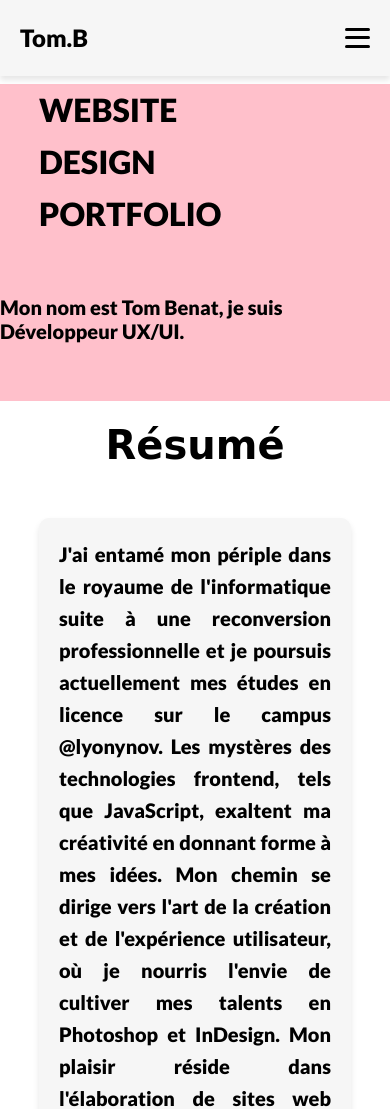
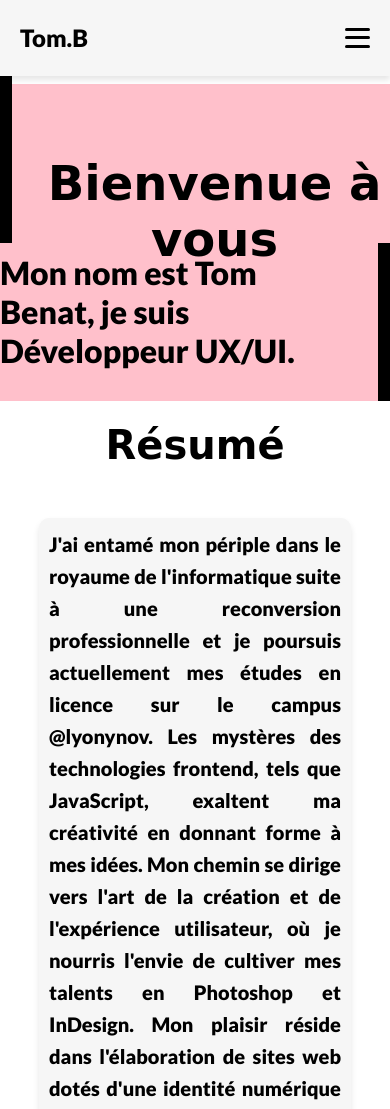
Before and after one commit to godafflig/portfolioUX, a website: page index.html in a window 390 px wide. Shown: the top 1109 px of the page. Drawn offline with nearby package versions, Linux system fonts and the light colour scheme; a web font is replaced by a local one.

Commit message:
big advancement

```diff
--- a/index.html
+++ b/index.html
@@ -1,5 +1,5 @@
 <!DOCTYPE html>
-<html lang="fr">
+<html lang="fr" >
 
 <head>
     <meta charset="UTF-8">
@@ -12,9 +12,10 @@
     <script src="https://cdn.jsdelivr.net/npm/locomotive-scroll@4.1.4/dist/locomotive-scroll.min.js"></script>
 </head>
 
-<body data-scroll-container>
-    <section id="landingPage" >
-        <div class="header">
+<body >
+    <div data-scroll-container>
+    <section id="landingPage" data-scroll-section>
+        <div class="header" >
             <h3>Tom.B</h3>
             <div></div>
             <div class="nav">
@@ -28,21 +29,18 @@
         </div>
         <div class="sidebar">
             <div class="title">
-                <h1 class="title-line" data-scroll data-scroll-speed="3">
-                    <span>W</span><span>E</span><span>B</span><span>S</span><span>I</span><span>T</span><span>E</span>
-                </h1>
-                <h1 class="title-line" data-scroll data-scroll-speed="2">
-                    <span>D</span><span>E</span><span>S</span><span>I</span><span>G</span><span>N</span>
-                </h1>
-                <h1 class="title-line" data-scroll data-scroll-speed="1">
-                    <span>P</span><span>O</span><span>R</span><span>T</span><span>F</span><span>O</span><span>L</span><span>I</span><span>O</span>
-                </h1>
+                <p class="title-line" data-scroll data-scroll-speed="3">Bienvenue à vous</p>
             </div>
-            <div class="strip"></div>
+
+            <div class="strip" data-scroll data-scroll-speed="8"></div>
+
+            <div class="strip5" data-scroll data-scroll-speed="3"></div>
         </div>
         <div class="para">
             <h2>Mon nom est Tom Benat, je suis Développeur UX/UI.</h2>
         </div>
+        <div class="strip5" data-scroll data-scroll-speed="3"></div>
+
     </section>
 
     <section id="about" data-scroll-section>
@@ -69,15 +67,18 @@
     <section id="skills" data-scroll-section>
         <div class="strip3">
             <img class="photo" src="img/TomBenat.jpg">
+
             <div class="bio">
-                <h4 class="h2">Benat Tom</h4>
-                <h4 class="h2">Lyon</h4>
-                <h4 class="h4 non">25 ans</h4>
-                <h4 class="h4">Développeur Web</h4>
-                <h4 class="h4">Designer UI/UX</h4>
+                <h4 class="h2" data-scroll data-scroll-speed="1">Benat Tom</h4>
+                <h4 class="h2" data-scroll data-scroll-speed="1">Lyon</h4>
+                <h4 class="h4" data-scroll data-scroll-speed="1">25 ans</h4>
+                <h4 class="h4" data-scroll data-scroll-speed="1">Développeur Web</h4>
+                <h4 class="h4" data-scroll data-scroll-speed="1">Designer UI/UX</h4>
             </div>
         </div>
-        <div class="education">
+        <div class="strip6" data-scroll data-scroll-speed="9"></div>
+
+        <div class="education" data-scroll data-scroll-speed="1">
             <h4 class="h4 imp2">YNOV - Lyon</h4>
             <h4 class="h4 imp">Bachelor informatique</h4>
             <h4 class="h4 imp2">2022 - 2024</h4>
@@ -87,14 +88,14 @@
             <h4 class="h4 imp2">2024 - 2025</h4>
             <br>
         </div>
-        <div class="experience">
+        <div class="experience" data-scroll data-scroll-speed="3">
             <h3 class="h3">Expérience</h3>
             <h4 class="h4 imp">Développeur Web</h4>
             <h4 class="h4 imp2">Stage de Développeur (6mois)</h4>
             <h4 class="h4 imp2">Freelance Développeur</h4>
             <h4 class="h4 imp2">Alternance en UX/UI (1an)</h4>
         </div>
-        <div class="skills-set">
+        <div class="skills-set" data-scroll data-scroll-speed="1">
             <h3 class="h2">Compétences</h3>
             <ul class="ul">
                 <li class="html li">HTML / CSS</li>
@@ -105,9 +106,12 @@
         </div>
     </section>
 
-    <section id="projects">
-        <div class="cover" data-scroll data-scroll-speed="2">
-            <h3 class="project-title" data-scroll>Projets</h3>
+    <section id="projects" data-scroll-section>
+        <h3 class="project-title" data-scroll-speed="1" data-scroll>Projets</h3>
+        <div class="cover" data-scroll data-scroll-speed="1">
+            <h2 class="cover-title">Mes projets</h2>
+            <h4 class="cover-tagline">Voici quelques projets sur lesquels j'ai travaillé.</h4>
+            <h4 class="cover-tagline">Cliquez sur l'image pour voir le projet.</h4>
         </div>
         <div class="projects-container">
             <div class="project" data-scroll data-scroll-speed="2">
@@ -146,17 +150,17 @@
             <a class="nav-btn" href="mailto:tombenat99@hotmail.fr">ENVOYER VOTRE MESSAGE</a>
         </div>
 
-    <section id="footer">
+    <section id="footer" data-scroll-section>
 
         <div class="scroll-indicator">
-            <a href="#landingPage"><i class="fa fa-arrow-up"></i></a>
+            <a href="#landingPage" data-scroll data-scroll-speed="4"><i class="fa fa-arrow-up"></i></a>
         </div>
-        <div class="link">
+        <div class="link" data-scroll data-scroll-speed="1">
             <a class="footer-link" href="#about">À propos</a>
             <a class="footer-link" href="#skills">Compétences</a>
             <a class="footer-link" href="#projects">Projets</a>
         </div>
-        <div class="footer-social-icons">
+        <div class="footer-social-icons" >
             <ul>
                 <li><a href="https://github.com/godafflig"><i class="fa fa-github" aria-hidden="true"></i></a></li>
                 <li><a href="https://www.linkedin.com/in/tom-benat-764a171a1/"><i class="fa fa-linkedin" aria-hidden="true"></i></a></li>
@@ -164,12 +168,14 @@
             </ul>
         </div>
         <div class="sidebar2">
-            <p>© 2024. Tous droits réservés.</p>
             <div class="strip2"></div>
         </div>
+        </div>
+
     </section>
 
     <script>
+
         document.addEventListener("DOMContentLoaded", function () {
             const loader = document.querySelector(".loader");
             const headerSpans = document.querySelectorAll(".header h3 span");
@@ -188,7 +194,7 @@
             const scroll = new LocomotiveScroll({
                 el: document.querySelector("[data-scroll-container]"),
                 smooth: true,
-                multiplier: 1.5
+                multiplier: 1
             });
 
             scroll.scrollTo(0, {
--- a/styles.css
+++ b/styles.css
@@ -25,7 +25,16 @@ body {
 }
 
 /* TEXT STYLES */
-h1, h2, h3, h4, p, a, .about-title, .project-title, .contact-title, .contact-tagline {
+h1,
+h2,
+h3,
+h4,
+p,
+a,
+.about-title,
+.project-title,
+.contact-title,
+.contact-tagline {
 	font-family: var(--font-primary);
 }
 
@@ -34,7 +43,8 @@ h1 {
 	line-height: 1;
 }
 
-h2, h4 {
+h2,
+h4 {
 	font-size: 20px;
 }
 
@@ -59,7 +69,11 @@ a:hover {
 }
 
 /* LAYOUTS */
-.header, .sidebar, .sidebar2, .sidebar3, .sidebar4 {
+.header,
+.sidebar,
+.sidebar2,
+.sidebar3,
+.sidebar4 {
 	position: absolute;
 	background-color: pink;
 }
@@ -86,16 +100,38 @@ a:hover {
 	height: 100%;
 }
 
-.strip, .strip2, .strip3 {
-    background-color: transparent;
+.strip,
+.strip2,
+.strip5,
+.strip6,
+.strip3 {
+	background-color: black;
 }
 
 .strip {
 	bottom: 0;
 	right: 0;
-    width: 7%;
-    height: 35%;
+	width: 3%;
+	height: 50%;
 	position: absolute;
+
+}
+
+.strip5 {
+	bottom: 100;
+	left: 0;
+	width: 3%;
+	height: 50%;
+	position: absolute;
+	animation: alternate;
+}
+.strip6 {
+	bottom: 10;
+	left: 0;
+	width: 1%;
+	height: 50%;
+	position: absolute;
+	border-radius: 10px;
 }
 
 .strip2 {
@@ -104,10 +140,13 @@ a:hover {
 	position: absolute;
 	bottom: 0;
 	right: 0;
+
 }
 
 .strip3 {
 	text-align: center;
+	background-color: var(--font-secondary);
+
 }
 
 /* NAVIGATION */
@@ -156,6 +195,10 @@ a:hover {
 
 /* Mobile Styles */
 @media (max-width: 768px) {
+	.para h2 {
+		font-size: 6rem;
+	}
+
 	.nav {
 		flex-direction: column;
 		gap: 15px;
@@ -174,19 +217,39 @@ a:hover {
 		padding-left: 5%;
 	}
 
-    .title-line span {
-        font-size: 2rem;
+	.title p {
+		font-size: 3rem;
+
 	}
+
+	.title-line {
+		font-size: 3rem;
+		text-align: center;
+	}
+
+
 
 	.projects-container {
 		display: flex;
 		flex-direction: column;
 		align-items: center;
 	}
+	.box {
+
+
+		padding: 10px !important; /* Espacement interne */
+
+
+	}
+
 }
 
 /* LANDING PAGE */
-#landingPage, #about, #skills, #projects, #contacts {
+#landingPage,
+#about,
+#skills,
+#projects,
+#contacts {
 	width: 100%;
 	height: 80%;
 	min-height: 50vh;
@@ -194,24 +257,32 @@ a:hover {
 	text-align: center;
 
 }
-#landingPage a i{
+
+#landingPage a i {
 	height: 250px;
 	width: 250px;
 	color: var(--secondary-color);
 }
 
-.title, .para {
+.title,
+.para {
 	position: absolute;
 	text-align: left;
 }
 
 .para {
-    top: 70%;
+	top: 60%;
 	right: 10%;
 }
 
+.para h2 {
+	font-size: 6rem;
+}
+
 /* SHARED STYLES FOR SECTIONS */
-.education, .experience, .skills-set {
+.education,
+.experience,
+.skills-set {
 	margin: 50px auto;
 	padding: 20px;
 	background-color: var(--background-light);
@@ -236,7 +307,9 @@ a:hover {
 	color: var(--secondary-color);
 }
 
-.education, .experience, .skills-set {
+.education,
+.experience,
+.skills-set {
 	background-color: #f9f9f9;
 	padding-top: 15px;
 	padding-bottom: 15px;
@@ -345,7 +418,7 @@ transform: scale(.9);
 }
 
 .sidebar2 {
-	width: 30%;
+	width: 20%;
 	height: 100%;
 	position: absolute;
 	top: 0;
@@ -375,7 +448,8 @@ transform: scale(.9);
 }
 
 .nav {
-    display: none; /* Masqué par défaut sur mobile */
+	display: none;
+	/* Masqué par défaut sur mobile */
 	flex-direction: column;
 	align-items: center;
 	position: fixed;
@@ -396,7 +470,7 @@ transform: scale(.9);
 }
 
 .nav ul li {
-    padding:10px 10px ;
+	padding: 10px 10px;
 }
 
 #footer .link a {
@@ -405,6 +479,7 @@ transform: scale(.9);
 	color: var(--secondary-color);
 	text-decoration: none;
 	transition: color 0.3s ease;
+	padding: 1px;
 }
 
 .nav ul li a {
@@ -471,21 +546,27 @@ transform: scale(.9);
 /* Responsive Design */
 @media (min-width: 767px) {
 
-
 	.header h3 span {
 		display: inline-block;
-        transform-origin: bottom; /* Point d'origine pour la rotation */
-        transform: rotateX(90deg); /* Position initiale hors de vue */
-        opacity: 0; /* Initialement invisible */
+		transform-origin: bottom;
+		/* Point d'origine pour la rotation */
+		transform: rotateX(90deg);
+		/* Position initiale hors de vue */
+		opacity: 0;
+		/* Initialement invisible */
 		transition: transform 0.6s ease-out, opacity 0.6s ease-out;
 	}
 
 	/* Classe pour déclencher l'animation */
 	.header h3 span.animate {
-        transform: rotateX(0); /* Retourne à sa position normale */
-        opacity: 1; /* Rendu visible */
+		transform: rotateX(0);
+		/* Retourne à sa position normale */
+		opacity: 1;
+		/* Rendu visible */
 	}
-    .header, .sidebar{
+
+	.header,
+	.sidebar {
 		width: 100%;
 	}
 
@@ -498,6 +579,7 @@ transform: scale(.9);
 		max-width: 50%;
 		height: 50%;
 	}
+
 	#skills {
 		grid-template-columns: 1fr;
 	}
@@ -507,13 +589,17 @@ transform: scale(.9);
 	}
 
 	.photo {
-        width: 120px;
-        height: 120px;
+		width: 300px;
+		height: 300px;
 	}
 
-    .education, .experience, .skills-set {
-        margin: 50px ; /* Centrer horizontalement avec un espacement vertical */
-        padding: 20px; /* Espacement interne */
+	.education,
+	.experience,
+	.skills-set {
+		margin: 50px;
+		/* Centrer horizontalement avec un espacement vertical */
+		padding: 20px;
+		/* Espacement interne */
 	}
 
 	.skills-set ul {
@@ -521,9 +607,7 @@ transform: scale(.9);
 	}
 
 
-    .projects-container {
-
-    }
+	.projects-container {}
 
 	.nav {
 		display: flex;
@@ -546,6 +630,7 @@ transform: scale(.9);
 	.hamburger {
 		display: none;
 	}
+
 	.footer-social-icons ul {
 		display: flex;
 		position: absolute;
@@ -598,8 +683,20 @@ transform: scale(.9);
 		color: var(--secondary-color);
 		text-decoration: none;
 		transition: color 0.3s ease;
+		padding: 10px;
+
 	}
-    .nav-btn.pos2{
+	#footer .link a:hover {
+		color: var(--primary-color);
+		text-decoration: line-through;
+	}
+
+	#footer .link a:active {
+		color: var(--secondary-color);
+		text-decoration: none;
+	}
+
+	.nav-btn.pos2 {
 		width: 80%;
 		height: 40px;
 		background-color: var(--secondary-color);
@@ -608,7 +705,8 @@ transform: scale(.9);
 	}
 
 }
-.nav-btn.pos2{
+
+.nav-btn.pos2 {
 	width: 80%;
 	height: 40px;
 	background-color: var(--secondary-color);
@@ -616,78 +714,87 @@ transform: scale(.9);
 	cursor: pointer;
 }
 
-/* Styles pour le conteneur des titres */
 .title {
 	display: flex;
-    flex-direction: column; /* Les titres sont empilés verticalement */
-    justify-content: flex-start; /* Centre verticalement */
-    align-items: flex-start; /* Aligne les éléments à gauche */
-    height: 100vh; /* Occupe toute la hauteur de l'écran */
-    text-align: left; /* Aligne le texte à gauche */
-    padding-left: 10%; /* Ajoute un espace à gauche pour le positionnement */
+	flex-direction: row;
+	/* Les titres sont empilés verticalement */
+	justify-content: flex-start;
+	/* Centre verticalement */
+	align-items: flex-start;
+	/* Aligne les éléments à gauche */
+	height: 100vh;
+	/* Occupe toute la hauteur de l'écran */
+	text-align: center;
+	/* Aligne le texte à gauche */
+	padding-left: 10%;
+	/* Ajoute un espace à gauche pour le positionnement */
 
 }
 
 .title-line {
-    display: flex; /* Permet d'aligner les lettres horizontalement */
-    justify-content: flex-start; /* Aligne les lettres à gauche */
-    align-items: center;
-    font-family: var(--font-primary);
-    font-size: 5rem; /* Taille par défaut pour les écrans larges */
+	display: flex;
+	/* Permet d'aligner les lettres horizontalement */
+	font-family: var(--font-accent);
+	font-size: 5rem;
+	/* Taille par défaut pour les écrans larges */
 	font-weight: bold;
-    color: var(--secondary-color);
-    margin: 10px 0;
-    overflow: hidden; /* Cache les lettres en dehors du conteneur */
+	margin-top: 100px;
 }
+
 /* Animation flap */
 @keyframes flap {
 	0% {
 		transform: rotateX(90deg);
 		opacity: 0;
 	}
+
 	50% {
 		transform: rotateX(-20deg);
 		opacity: 1;
 	}
+
 	100% {
 		transform: rotateX(0deg);
 		opacity: 1;
 	}
 }
-/* Ajout de délais pour chaque lettre */
-.title-line span:nth-child(1) {
-    animation-delay: 0.1s;
-}
-.title-line span:nth-child(2) {
-    animation-delay: 0.2s;
-}
-.title-line span:nth-child(3) {
-    animation-delay: 0.3s;
-}
-.title-line span:nth-child(4) {
-    animation-delay: 0.4s;
-}
-.title-line span:nth-child(5) {
-    animation-delay: 0.5s;
-}
-.title-line span:nth-child(6) {
-    animation-delay: 0.6s;
-}
-.title-line span:nth-child(7) {
-    animation-delay: 0.7s;
-}
-.title-line span:nth-child(8) {
-    animation-delay: 0.8s;
-}
-.title-line span:nth-child(9) {
-    animation-delay: 0.9s;
+
+
+[data-scroll-opacity] {
+	opacity: 0;
+	/* L'image est invisible au départ */
+	transition: opacity 1s ease-out;
+	/* Transition fluide */
 }
 
+[data-scroll-opacity].is-inview {
+	opacity: 1;
+	/* L'image devient visible lorsqu'elle est dans la vue */
+}
+
+.photo-container {
+	background-color: #f6f6f6;
+	/* Couleur de fond initiale */
+	padding: 20px;
+	/* Ajoutez un espace autour de l'image */
+	border-radius: 50%;
+	/* Pour un effet circulaire */
+	display: inline-block;
+	transition: background-color 0.6s ease;
+	/* Transition fluide */
+}
+
+.photo-container[data-scroll-background].is-inview {
+	background-color: hotpink;
+	/* Couleur de fond lorsqu'elle est visible */
+}
 
 /* Effet d'apparition avec Locomotive Scroll */
 [data-scroll].is-inview {
-    opacity: 1; /* Rendu visible lorsqu'il est dans la vue */
-    transform: translateY(0); /* Retourne à sa position normale */
+	opacity: 1;
+	/* Rendu visible lorsqu'il est dans la vue */
+	transform: translateY(0);
+	/* Retourne à sa position normale */
 }
 
 
@@ -716,6 +823,7 @@ transform: scale(.9);
 	from {
 		transform: translate(0);
 	}
+
 	to {
 		transform: translateY(40px);
 	}
@@ -725,6 +833,7 @@ transform: scale(.9);
 	from {
 		transform: translate(0);
 	}
+
 	to {
 		transform: translateY(200px);
 	}
@@ -734,13 +843,22 @@ transform: scale(.9);
 	from {
 		transform: translate(0) rotate(0);
 	}
+
 	to {
 		transform: translateY(-100px) rotate(90deg);
 	}
 }
 
 /* SVGs Animation */
-.svg2, .svg4, .svg5, .svg6, .svg7, .svg8, .svg9, .svg10, .svg11 {
+.svg2,
+.svg4,
+.svg5,
+.svg6,
+.svg7,
+.svg8,
+.svg9,
+.svg10,
+.svg11 {
 	position: absolute;
 	z-index: -1;
 	animation-direction: alternate;
@@ -788,6 +906,7 @@ transform: scale(.9);
 	color: black;
 	cursor: pointer;
 }
+
 /* Loader Styles */
 .loader {
 	position: fixed;
@@ -795,7 +914,8 @@ transform: scale(.9);
 	left: 0;
 	width: 100%;
 	height: 100%;
-    background-color: var(--secondary-color); /* Couleur de fond du loader */
+	background-color: var(--secondary-color);
+	/* Couleur de fond du loader */
 	display: flex;
 	justify-content: center;
 	align-items: center;
@@ -814,36 +934,53 @@ transform: scale(.9);
 	color: var(--primary-color);
 	animation: fadeIn 1.5s ease-in-out infinite alternate;
 }
+/* Styles pour la boîte .box */
+
+
 
 /* Animation de fade-in */
 @keyframes fadeIn {
 	0% {
 		opacity: 0.5;
 	}
+
 	100% {
 		opacity: 1;
 	}
 }
+
 /* Styles pour la boîte .box */
 .box {
-    width: 80%; /* Largeur de la boîte */
-    max-width: 1200px; /* Largeur maximale */
-    height: 80%; /* Largeur de la boîte */
-    max-height: 1200px; /* Largeur maximale */
-    margin: 50px auto; /* Centrer horizontalement avec un espacement vertical */
-    padding: 20px; /* Espacement interne */
-    background-color: var(--background-light); /* Couleur de fond */
-    border-radius: 10px; /* Coins arrondis */
-    box-shadow: 0 4px 6px rgba(0, 0, 0, 0.1); /* Ombre subtile */
-    text-align: justify; /* Justifie le texte */
-    line-height: 1.6; /* Espacement entre les lignes */
+	width: 80%;
+	/* Largeur de la boîte */
+	max-width: 1200px;
+	/* Largeur maximale */
+	height: 100%;
+	/* Largeur de la boîte */
+	max-height: 1200px;
+	/* Largeur maximale */
+	margin: 50px auto;
+	/* Centrer horizontalement avec un espacement vertical */
+	padding: 100px;
+	/* Espacement interne */
+	background-color: var(--background-light);
+	/* Couleur de fond */
+	border-radius: 10px;
+	/* Coins arrondis */
+	box-shadow: 0 4px 6px rgba(0, 0, 0, 0.1);
+	/* Ombre subtile */
+	text-align: justify;
+	/* Justifie le texte */
+	line-height: 1.6;
+	/* Espacement entre les lignes */
 }
 
 
 /* Bouton Résumé */
 .nav-btn.pos {
 	display: inline-block;
-    margin-top: 20px; /* Espacement au-dessus du bouton */
+	margin-top: 20px;
+	/* Espacement au-dessus du bouton */
 	padding: 10px 20px;
 	background-color: var(--secondary-color);
 	color: white;
@@ -857,13 +994,15 @@ transform: scale(.9);
 
 /* Popup */
 .popup {
-    display: none; /* Masqué par défaut */
+	display: none;
+	/* Masqué par défaut */
 	position: fixed;
 	top: 0;
 	left: 0;
 	width: 100%;
 	height: 100%;
-    background-color: rgba(0, 0, 0, 0.8); /* Fond semi-transparent */
+	background-color: rgba(0, 0, 0, 0.8);
+	/* Fond semi-transparent */
 	z-index: 1000;
 	justify-content: center;
 	align-items: center;
@@ -898,3 +1037,13 @@ transform: scale(.9);
 	color: black;
 	cursor: pointer;
 }
+
+@media (max-width: 768px) {
+	.para h2 {
+		font-size: 2rem;
+	}
+
+	.title-line {
+		margin: 0;
+	}
+}
```
Lines whose indentation alone changed are shown as unchanged.
